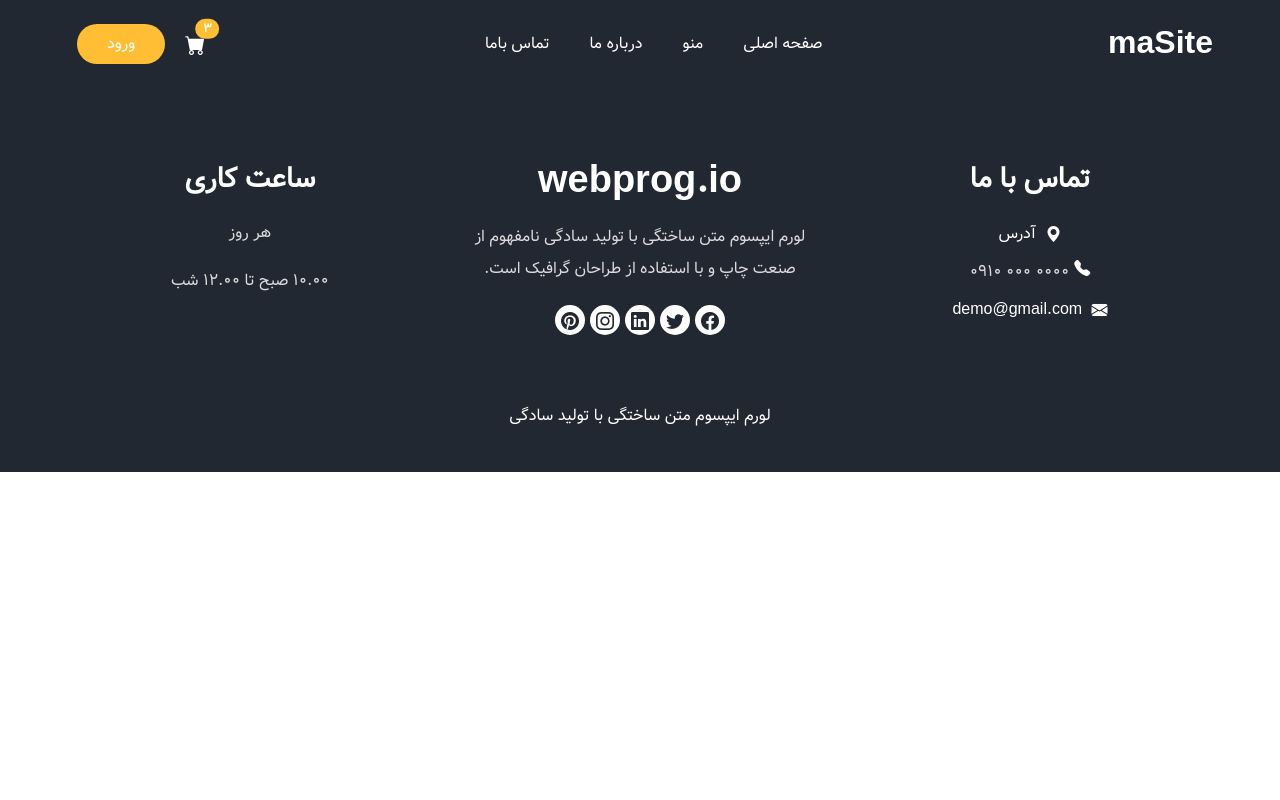
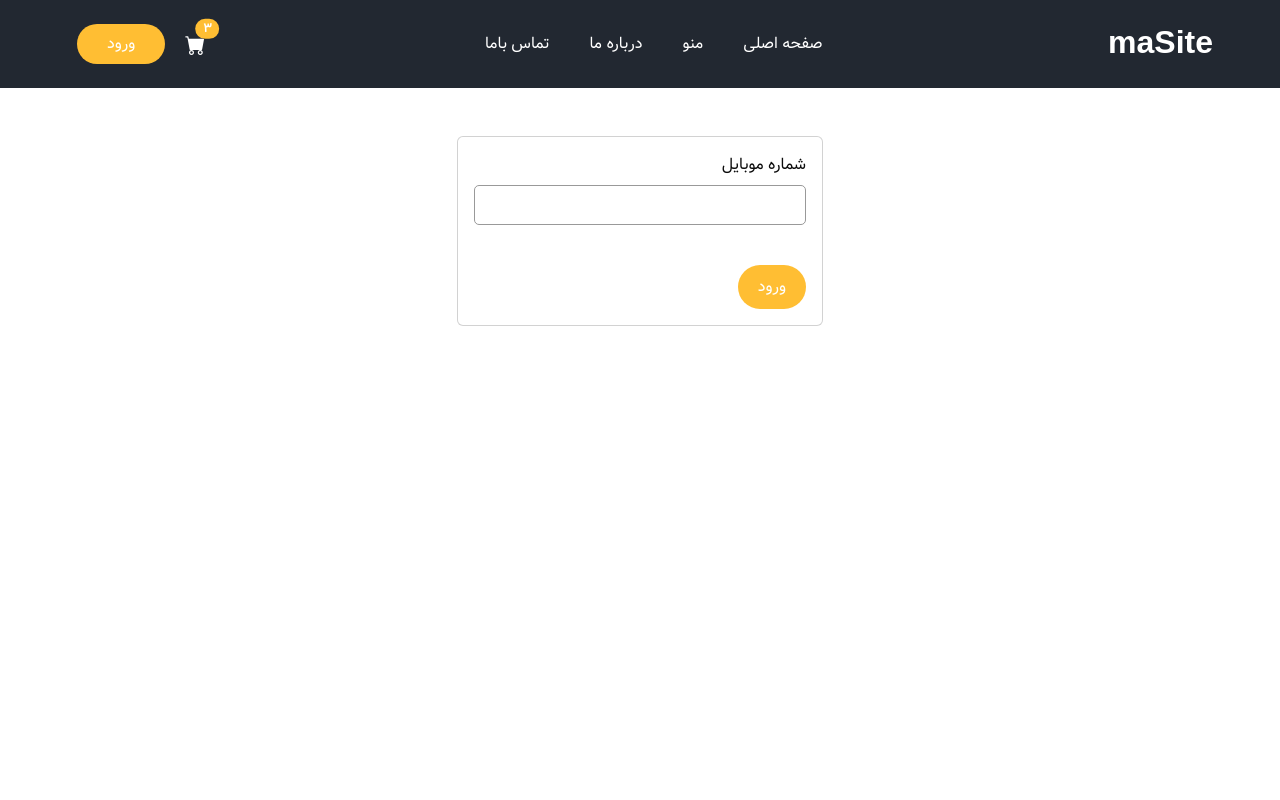
Before and after one commit to theMosi/FF-Nuxt-Website, a Nuxt app: page /auth/login in a window 1280 px wide. Shown: the top 800 px of the page. Built offline with nearby package versions, Linux system fonts and the light colour scheme.

Commit message:
login-page

```diff
--- a/components/layout/Header.vue
+++ b/components/layout/Header.vue
@@ -51,9 +51,9 @@ import { NuxtLink } from '~/.nuxt/components';
                                         3
                                     </span>
                                 </a>
-                                <a href="login.html" class="btn-auth">
+                                <NuxtLink to="/auth/login" class="btn-auth">
                                     ورود
-                                </a>
+                                </NuxtLink>
                             </div>
                         </div>
                     </nav>
--- /dev/null
+++ b/pages/auth/login.vue
@@ -0,0 +1,49 @@
+<template>
+        <section class="auth_section book_section">
+        <div class="container">
+            <div class="row mt-5">
+                <div class="col-md-4 offset-md-4">
+                    <div class="card">
+                        <div class="card-body">
+                            <div class="form_container">
+                                <form @submit.prevent="login">
+                                    <div class="mb-3">
+                                        <label for="cellphone" class="form-label">شماره موبایل</label>
+                                        <input v-model="cellphone" type="text" class="form-control" id="cellphone">
+                                    </div>
+                                    <button type="submit" class="btn btn-primary btn-auth">ورود</button>
+                                </form>
+                            </div>
+                        </div>
+                    </div>
+                </div>
+            </div>
+        </div>
+    </section>
+</template>
+
+<script setup>
+import { useToast } from 'vue-toastification';
+
+const cellphone = ref(null);
+const toast = useToast();
+
+
+function login(){
+
+    if(cellphone.value == null){
+        toast.error('شماره موبایل الزامی است')
+        return;
+    }
+
+    const pattern = /^(\+98|0)?9\d{9}$/;
+
+    if(!pattern.test(cellphone.value)){
+        toast.error('فرمت شماره موبایل معتبر نیست');
+        return;
+    }
+
+
+}
+
+</script>
```
